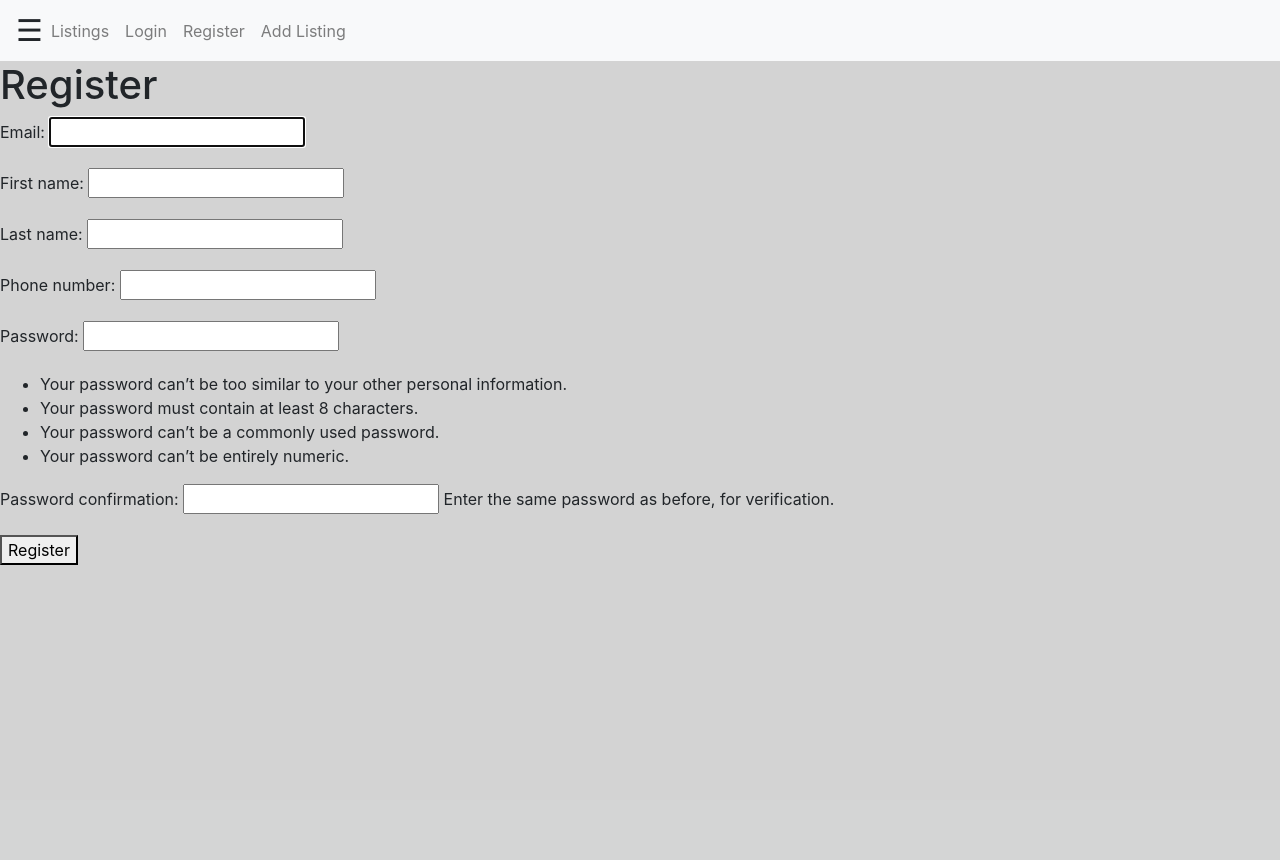
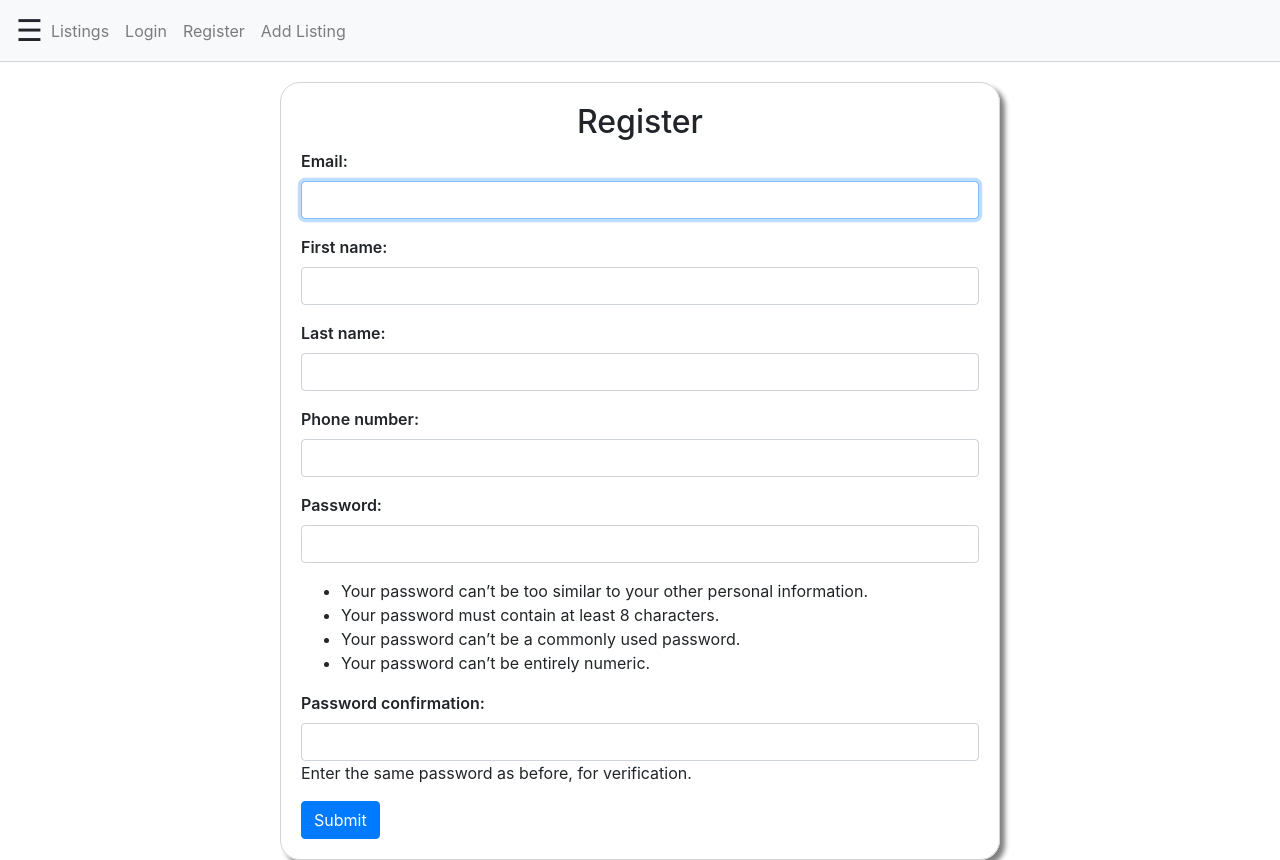
Before and after one commit to Mihaaai/RealEstateMarketplace, a Django app: page /register/ in a window 1280 px wide. Before the commit the page ends 565 px from the top, so only its background shows below. Run offline with Django 3.2, Linux system fonts and the light colour scheme; some libraries are stand-ins or nearby versions.

Commit message:
added style for forms. create form_template

```diff
--- a/project/RealEstateMarketPlace/forms/LoginForm.py
+++ b/project/RealEstateMarketPlace/forms/LoginForm.py
@@ -3,8 +3,8 @@ from ..models import User
 
 
 class LoginForm(forms.Form):
-    email = forms.CharField(label="Email", required=True)
-    password = forms.CharField(label="Password", widget=forms.PasswordInput, required=True)
+    email = forms.CharField(widget=forms.EmailInput(), label="Email", required=True)
+    password = forms.CharField(label="Password", widget=forms.PasswordInput(), required=True)
 
     class Meta:
         model = User
--- /dev/null
+++ b/project/RealEstateMarketPlace/static/css/forms.css
@@ -0,0 +1,28 @@
+.form-container{
+    padding:20px;
+    margin-top: 20px;
+    margin-bottom: 20px;
+    border: 1px solid lightgrey;
+    border-radius:20px;
+    box-shadow: 5px 5px 5px grey;
+}
+
+h2{
+    text-align: center;
+}
+
+label{
+    font-weight: 600;
+}
+
+@media (min-width: 1200px){
+    .form-container {
+        max-width: 720px;
+    }
+}
+
+@media (min-width: 992px){
+    .form-container {
+        max-width: 720px;
+    }
+}
--- a/project/RealEstateMarketPlace/static/css/main.css
+++ b/project/RealEstateMarketPlace/static/css/main.css
@@ -4,9 +4,9 @@ body, html{
 
 /* Style page content - use this if you want to push the page content to the right when you open the side navigation */
 .main-container{
-    min-height: calc(100%);
+    min-height: 100%
     transition: margin-left .5s;
-    background-color: lightgrey;
+    position: relative;
 }
 
 
@@ -58,3 +58,7 @@ body, html{
     .sidenav {padding-top: 15px;}
     .sidenav a {font-size: 18px;}
 }
+
+.navbar{
+    border-bottom: 1px solid lightgrey;
+}
--- /dev/null
+++ b/project/RealEstateMarketPlace/templates/form_template.html
@@ -0,0 +1,20 @@
+{% load widget_tweaks %}
+
+
+<form method="POST" enctype="multipart/form-data" class="form">
+    {% csrf_token %}
+
+    {% for field in form %}
+        <div class="form-group">
+            {{ field.errors|escape }}
+            {{ field.label_tag }}
+            {{ field|add_class:"form-control" }}
+            {% if field.help_text %}
+            <p class="help">{{ field.help_text|safe }}</p>
+            {% endif %}
+        </div>
+    {% endfor %}
+
+    <button class="btn btn-primary" type="submit">Submit</button>
+
+</form>
--- a/project/RealEstateMarketPlace/templates/register_template.html
+++ b/project/RealEstateMarketPlace/templates/register_template.html
@@ -1,21 +1,17 @@
 {% extends 'template.html' %}
+{% load static %}
 
 {% block title %}Register{% endblock %}
 
+{% block styles %}
+    <link rel="stylesheet" type="text/css" href="{% static 'css/forms.css' %}" />
+{% endblock %}
+
 {% block content %}
-<h1>Register</h1>
+<div class="container form-container">
+<h2>Register</h2>
 
-{% if form.errors %}
-<div>
-    {{ error }}
+{% include "form_template.html" %}
+
 </div>
-{% endif %}
-
-<form method="POST" enctype="multipart/form-data" class="form">
-    {% csrf_token %} {{ form.as_p }}
-
-    <button type="submit">Register</button>
-
-</form>
-
 {% endblock %}
--- a/project/project/settings.py
+++ b/project/project/settings.py
@@ -38,6 +38,7 @@ INSTALLED_APPS = [
     'django.contrib.messages',
     'django.contrib.staticfiles',
     'rest_framework',
+    'widget_tweaks',
     'RealEstateMarketPlace'
 ]
 
```
Also changed, not shown: project/RealEstateMarketPlace/templates/add_listing_template.html (+9 -13 lines), project/RealEstateMarketPlace/templates/confirm_delete_listing_template.html (+11 -4 lines), project/RealEstateMarketPlace/templates/login_template.html (+9 -9 lines).
